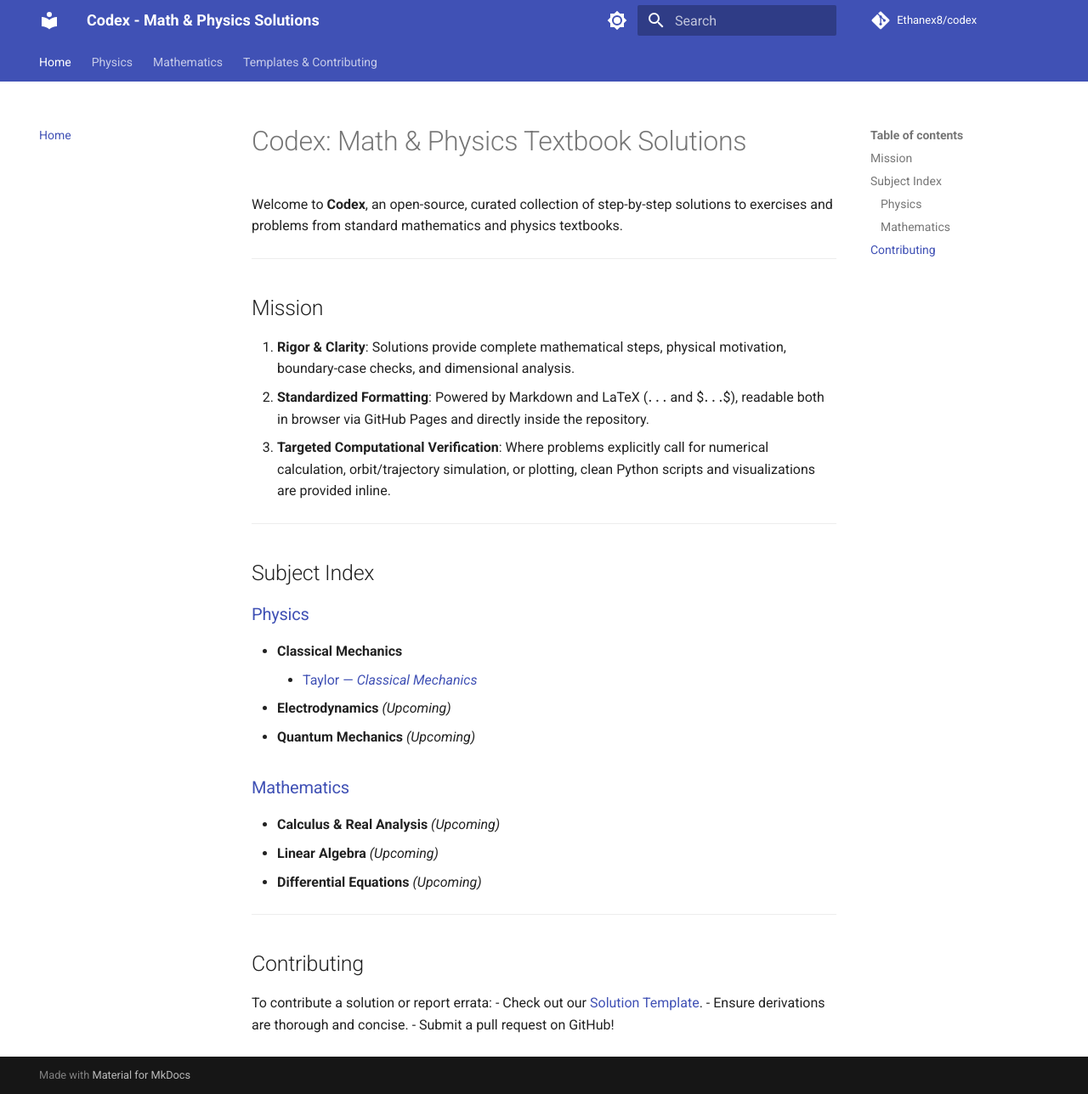
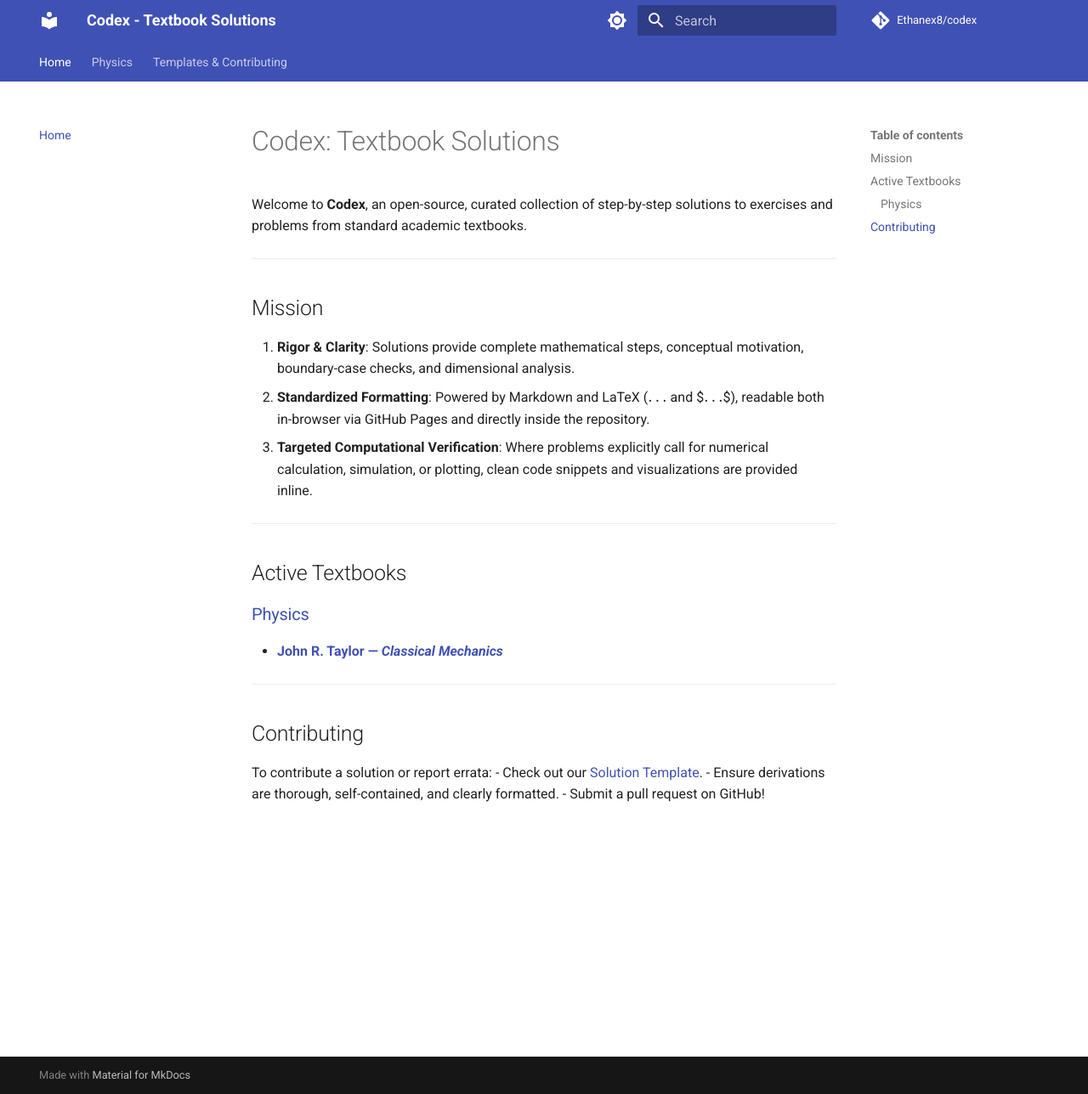
Before and after one commit to Ethanex8/codex, an MkDocs documentation site: the page built from docs/index.md, in a window 1280 px wide and 1288 px high. Shown: the whole window at 85% size. Built offline with MkDocs 1.6.1 and Material for MkDocs 9.7.7, drawn with Linux system fonts in a browser that asks for light colours; comment, search, counter and statistics services are not loaded.

Commit message:
Generalize scope to all textbook solutions and remove unpopulated subjects

```diff
--- a/docs/index.md
+++ b/docs/index.md
@@ -1,29 +1,21 @@
-# Codex: Math & Physics Textbook Solutions
+# Codex: Textbook Solutions
 
-Welcome to **Codex**, an open-source, curated collection of step-by-step solutions to exercises and problems from standard mathematics and physics textbooks.
+Welcome to **Codex**, an open-source, curated collection of step-by-step solutions to exercises and problems from standard academic textbooks.
 
 ---
 
 ## Mission
 
-1. **Rigor & Clarity**: Solutions provide complete mathematical steps, physical motivation, boundary-case checks, and dimensional analysis.
-2. **Standardized Formatting**: Powered by Markdown and LaTeX ($...$ and $$...$$), readable both in browser via GitHub Pages and directly inside the repository.
-3. **Targeted Computational Verification**: Where problems explicitly call for numerical calculation, orbit/trajectory simulation, or plotting, clean Python scripts and visualizations are provided inline.
+1. **Rigor & Clarity**: Solutions provide complete mathematical steps, conceptual motivation, boundary-case checks, and dimensional analysis.
+2. **Standardized Formatting**: Powered by Markdown and LaTeX ($...$ and $$...$$), readable both in-browser via GitHub Pages and directly inside the repository.
+3. **Targeted Computational Verification**: Where problems explicitly call for numerical calculation, simulation, or plotting, clean code snippets and visualizations are provided inline.
 
 ---
 
-## Subject Index
+## Active Textbooks
 
 ### [Physics](physics/index.md)
-- **Classical Mechanics**
-    - [Taylor — *Classical Mechanics*](physics/classical-mechanics/taylor/index.md)
-- **Electrodynamics** *(Upcoming)*
-- **Quantum Mechanics** *(Upcoming)*
-
-### [Mathematics](math/index.md)
-- **Calculus & Real Analysis** *(Upcoming)*
-- **Linear Algebra** *(Upcoming)*
-- **Differential Equations** *(Upcoming)*
+- [**John R. Taylor — *Classical Mechanics***](physics/classical-mechanics/taylor/index.md)
 
 ---
 
@@ -31,5 +23,5 @@ Welcome to **Codex**, an open-source, curated collection of step-by-step solutio
 
 To contribute a solution or report errata:
 - Check out our [Solution Template](templates/solution-template.md).
-- Ensure derivations are thorough and concise.
+- Ensure derivations are thorough, self-contained, and clearly formatted.
 - Submit a pull request on GitHub!
--- a/mkdocs.yml
+++ b/mkdocs.yml
@@ -1,5 +1,5 @@
-site_name: Codex - Math & Physics Solutions
-site_description: Verified step-by-step solutions to standard math and physics textbook problems.
+site_name: Codex - Textbook Solutions
+site_description: Verified step-by-step solutions to textbook problems.
 site_url: https://Ethanex8.github.io/codex/
 repo_url: https://github.com/Ethanex8/codex
 repo_name: Ethanex8/codex
@@ -53,7 +53,5 @@ nav:
       - Overview: physics/index.md
       - Classical Mechanics:
           - "Taylor: Classical Mechanics": physics/classical-mechanics/taylor/index.md
-  - Mathematics:
-      - Overview: math/index.md
   - Templates & Contributing:
       - Solution Template: templates/solution-template.md
```
Also changed, not shown: README.md (+2 -4 lines), docs/math/index.md (deleted, +0 -22 lines), docs/physics/index.md (+3 -15 lines).
